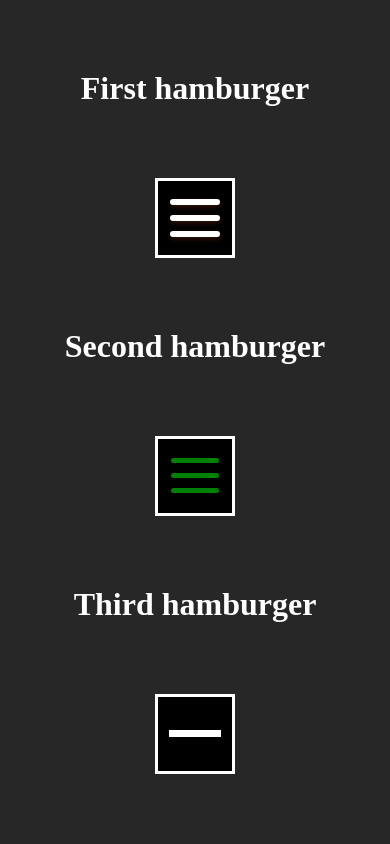
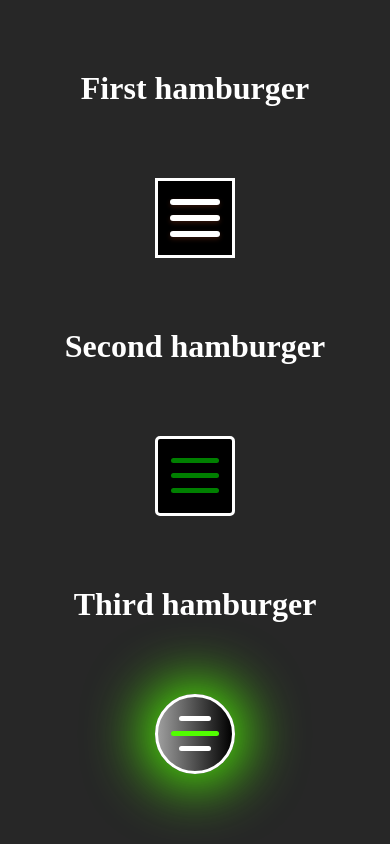
Before and after one commit to igalVilensky/Hamburger-menu, a plain HTML site: page index.html in a window 390 px wide. Drawn offline with Linux system fonts and the light colour scheme.

Commit message:
second hamburger modification + third hamburger start

```diff
--- a/css/style.css
+++ b/css/style.css
@@ -94,6 +94,7 @@ h1 {
   cursor: pointer;
   transition: all 0.5s ease-in-out;
   border: 3px solid white;
+  border-radius: 5px;
 }
 
 .one-sec {
@@ -131,23 +132,30 @@ h1 {
 
 /* ANIMATION */
 
+.my-menu-sec {
+  border: 3px solid rgb(255, 255, 255);
+}
+
 .my-menu-sec-open .one-sec {
   transform: rotate(45deg);
   background: rgb(255, 0, 0);
+  height: 7px;
 }
 
 .my-menu-sec-open .one-sec::before {
-  transform: rotate(90deg) translate(15px);
+  transform: rotate(-90deg) translate(-15px);
   background: rgb(255, 0, 0);
+  height: 7px;
 }
 
 .my-menu-sec-open .one-sec::after {
   transform: rotate(90deg) translate(-15px);
   background: rgb(255, 0, 0);
+  height: 7px;
 }
 
 /* ================
-   THird hamburger
+   Third hamburger
    ================ */
 
 .my-menu-third {
@@ -162,22 +170,55 @@ h1 {
   cursor: pointer;
   transition: all 0.5s ease-in-out;
   border: 3px solid white;
+  border-radius: 100%;
+  background: linear-gradient(90deg, #9e9e9e, #000000);
+  box-shadow: 0px 0px 60px 10px rgb(81, 255, 0);
 }
 
 .one-third {
+  display: block;
+  position: relative;
+  background-color: rgb(81, 255, 0);
   width: 70%;
   height: 10%;
-  background-color: white;
 }
 
-.two-third {
-  width: 40%;
-  height: 10%;
-  background-color: rgb(71, 255, 34);
+.one-third,
+.one-third::before,
+.one-third::after {
+  width: 3em;
+  height: 5px;
+  border-radius: 5px;
+  transition: transform 500ms ease-in-out, opacity 200ms linear;
 }
 
-.three-third {
-  width: 70%;
-  height: 10%;
-  background-color: rgb(18, 81, 252);
+.one-third::before,
+.one-third::after {
+  content: "";
+  position: absolute;
+  background: white;
 }
+
+.one-third::before {
+  width: 2em;
+  bottom: 15px;
+  right: 8px;
+}
+
+.one-third::after {
+  top: 15px;
+  width: 2em;
+  left: 7.5px;
+}
+
+/* @keyframes animate {
+  0% {
+    width: 0%;
+    height: 0%;
+  }
+
+  100% {
+    width: 50px;
+    height: 50px;
+  }
+} */
--- a/index.html
+++ b/index.html
@@ -4,7 +4,7 @@
     <meta charset="UTF-8" />
     <meta http-equiv="X-UA-Compatible" content="IE=edge" />
     <meta name="viewport" content="width=device-width, initial-scale=1.0" />
-    <title>Document</title>
+    <title>Hamburger menus</title>
     <link rel="stylesheet" href="./css/style.css" />
   </head>
   <body>
@@ -41,21 +41,8 @@
     <!-- Third hamburger -->
     <div><h1>Third hamburger</h1></div>
     <div class="my-menu-third">
-      <div class="one-third"></div>
+      <span class="one-third"></span>
     </div>
-    <script>
-      let clicked3 = false;
-      document.querySelector(".my-menu-third").addEventListener("click", () => {
-        clicked3 = !clicked3;
-
-        if (clicked3) {
-          document.querySelector(".one-third").style.cssText =
-            "background-color: black;z-index: 1;";
-        } else {
-          document.querySelector(".one-third").style.cssText =
-            "background-color: red";
-        }
-      });
-    </script>
+    <script></script>
   </body>
 </html>
```
